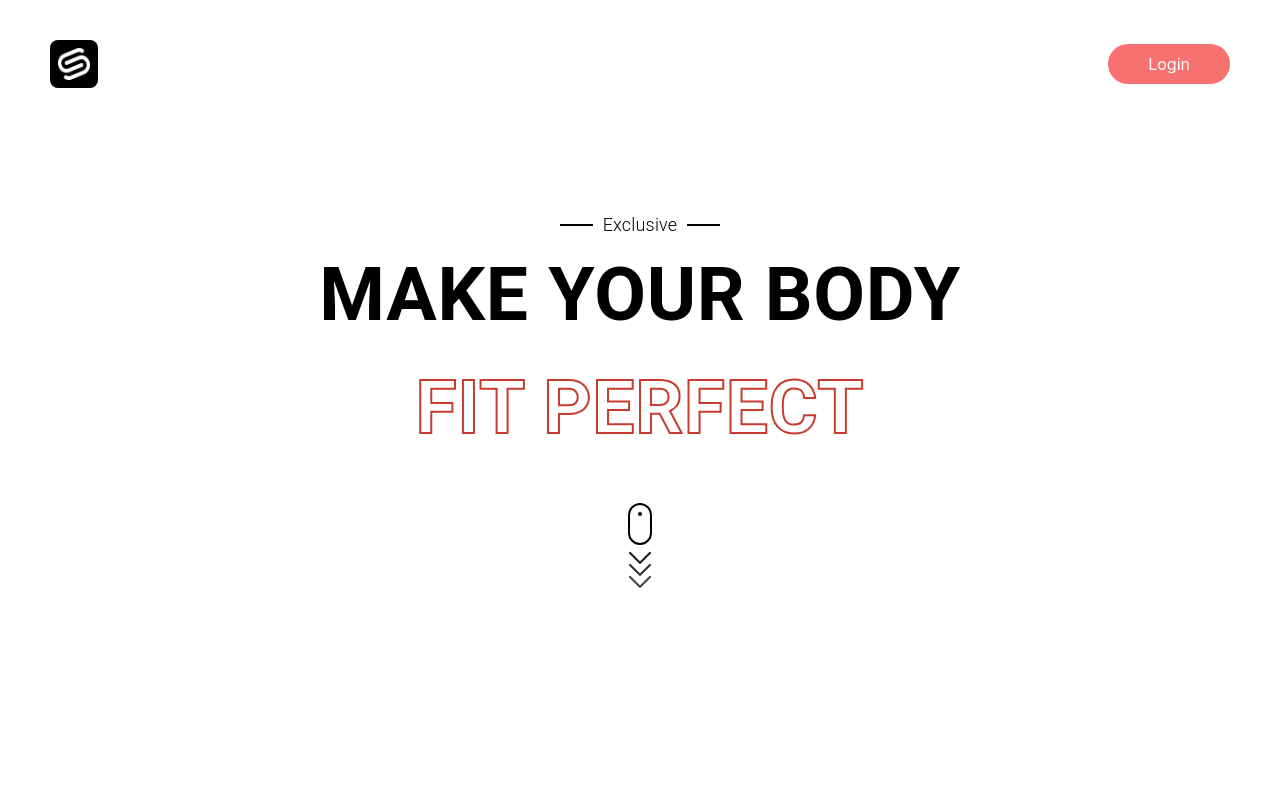
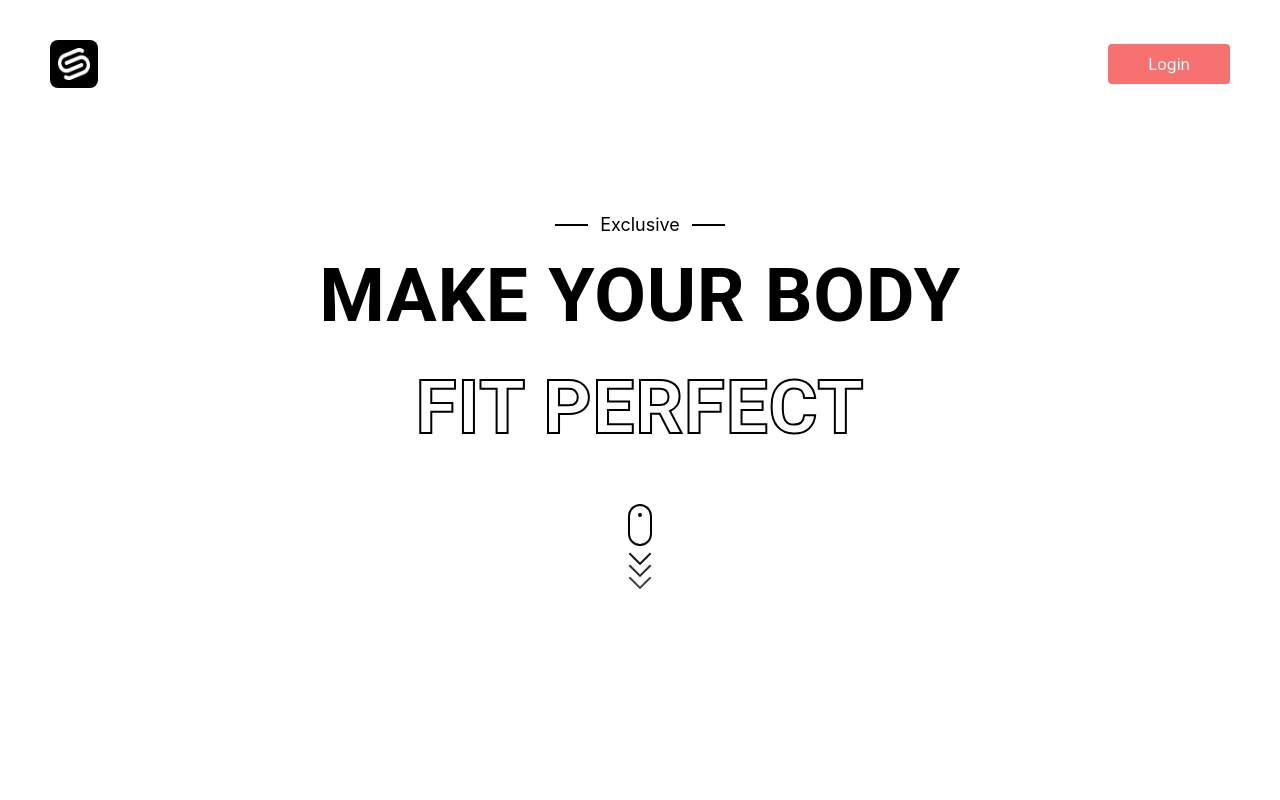
Before and after one commit to outman1998/iGym, a React (Create React App) app: page /Search in a window 1280 px wide. Shown: the top 800 px of the page. Built offline with nearby package versions, Linux system fonts and the light colour scheme; no server answers.

Commit message:
small changes

```diff
--- a/src/components/Auth/Authmodal.js
+++ b/src/components/Auth/Authmodal.js
@@ -85,7 +85,7 @@ const Authmodal = () => {
     <>
       <button
       onClick={handleOpen}
-      className='bg-red-400 hover:bg-red-500 transition-all duration-300 ease-in-out text-white py-2 px-10 rounded-full text-bold cursor-pointer'
+      className='bg-red-400 hover:bg-red-500 transition-all duration-300 ease-in-out text-white py-2 px-10 rounded text-bold cursor-pointer'
       >
         Login
       </button>
--- a/src/components/Banner.js
+++ b/src/components/Banner.js
@@ -33,15 +33,11 @@ const Banner = (props) => {
             }}
             >
                 <hr style={{width: '5%', height: '2px', border: '1px solid black'}} />
-                <Typography
-                sx={{
-                    fontSize: "18px",
-                    fontWeight: 'light',
-                    padding: '0px 10px'
-                }}
+                <p
+                className='text-lg px-3'
                 >
                     {props.paragraph}
-                </Typography>
+                </p>
                 <hr style={{width: '5%', height: '2px', border: '1px solid black'}} />
             </Box>
             <Typography
@@ -61,8 +57,7 @@ const Banner = (props) => {
                 style={{
                     WebkitTextFillColor: 'transparent',
                     WebkitTextStrokeWidth: '2px',
-                    WebkitTextStrokeColor: '#c63d2f',
-                    color: 'blue'
+                    WebkitTextStrokeColor: 'black',
                 }}
                 >
                     {props.titleTwo}
--- a/src/components/Navbar.js
+++ b/src/components/Navbar.js
@@ -58,7 +58,7 @@ export default function Navbar() {
     <button
     onClick={logOut}
     href="#exercises"
-    className='text-black border-2 border-[#FF2625] cursor-pointer px-10 py-2 rounded-lg'
+    className='text-black border-2 border-[#FF2625] cursor-pointer px-10 py-2 rounded'
     >
       Log out
     </button> : <Authmodal />}
--- a/src/components/Stats.js
+++ b/src/components/Stats.js
@@ -44,7 +44,7 @@ export default function Stats() {
           sx={{
             WebkitTextFillColor: 'transparent',
             WebkitTextStrokeWidth: '4px',
-            WebkitTextStrokeColor: '#FF2625'
+            WebkitTextStrokeColor: 'black'
           }}
           >
             3
@@ -68,7 +68,7 @@ export default function Stats() {
             sx={{
               WebkitTextFillColor: 'transparent',
               WebkitTextStrokeWidth: '4px',
-              WebkitTextStrokeColor: '#FF2625'
+              WebkitTextStrokeColor: 'black'
             }}
           >
             5
@@ -91,7 +91,7 @@ export default function Stats() {
           sx={{
             WebkitTextFillColor: 'transparent',
             WebkitTextStrokeWidth: '4px',
-            WebkitTextStrokeColor: '#FF2625'
+            WebkitTextStrokeColor: 'black'
           }}
           >
             43K
@@ -112,7 +112,7 @@ export default function Stats() {
           sx={{
             WebkitTextFillColor: 'transparent',
             WebkitTextStrokeWidth: '4px',
-            WebkitTextStrokeColor: '#FF2625'
+            WebkitTextStrokeColor: 'black'
           }}
           >
             88
```
